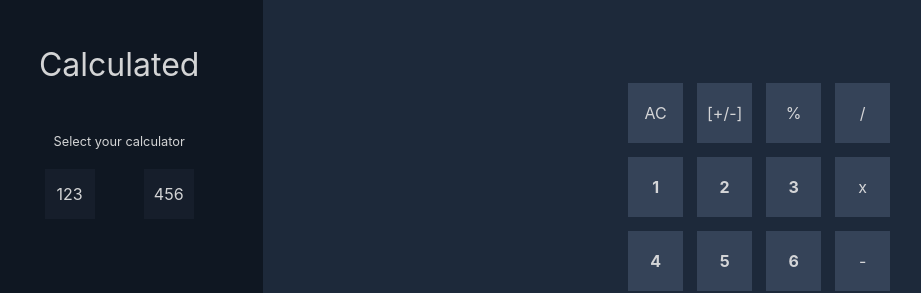
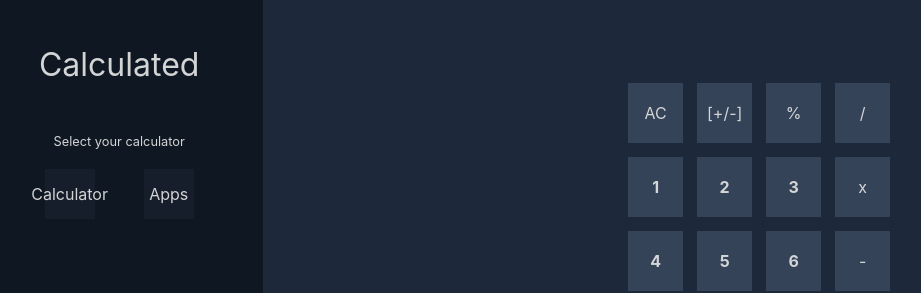
Before and after one commit to MathewLaskowski/calcapp, a React (Create React App) app: page / in a window 1280 px wide. Shown: the top 293 px of the page, without its empty margins (25-946 px from the left). Built offline with nearby package versions, Linux system fonts and the light colour scheme.

Commit message:
rename menu list items

```diff
--- a/src/components/menu-list/menu-list.tsx
+++ b/src/components/menu-list/menu-list.tsx
@@ -3,8 +3,8 @@ import { Layout, Icon } from './menu-list.styles'
 
 const MenuList = () => (
   <Layout>
-    <Icon>123</Icon>
-    <Icon>456</Icon>
+    <Icon>Calculator</Icon>
+    <Icon>Apps</Icon>
   </Layout>
 )
 
```
